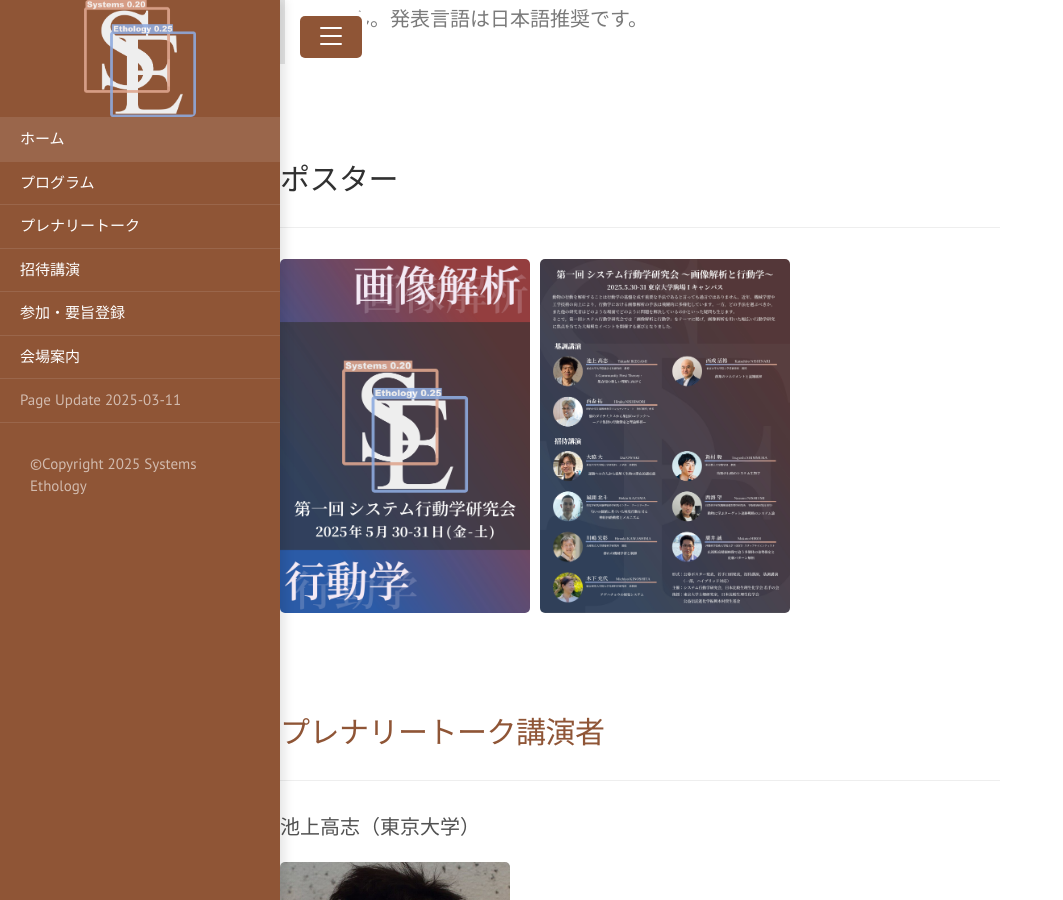
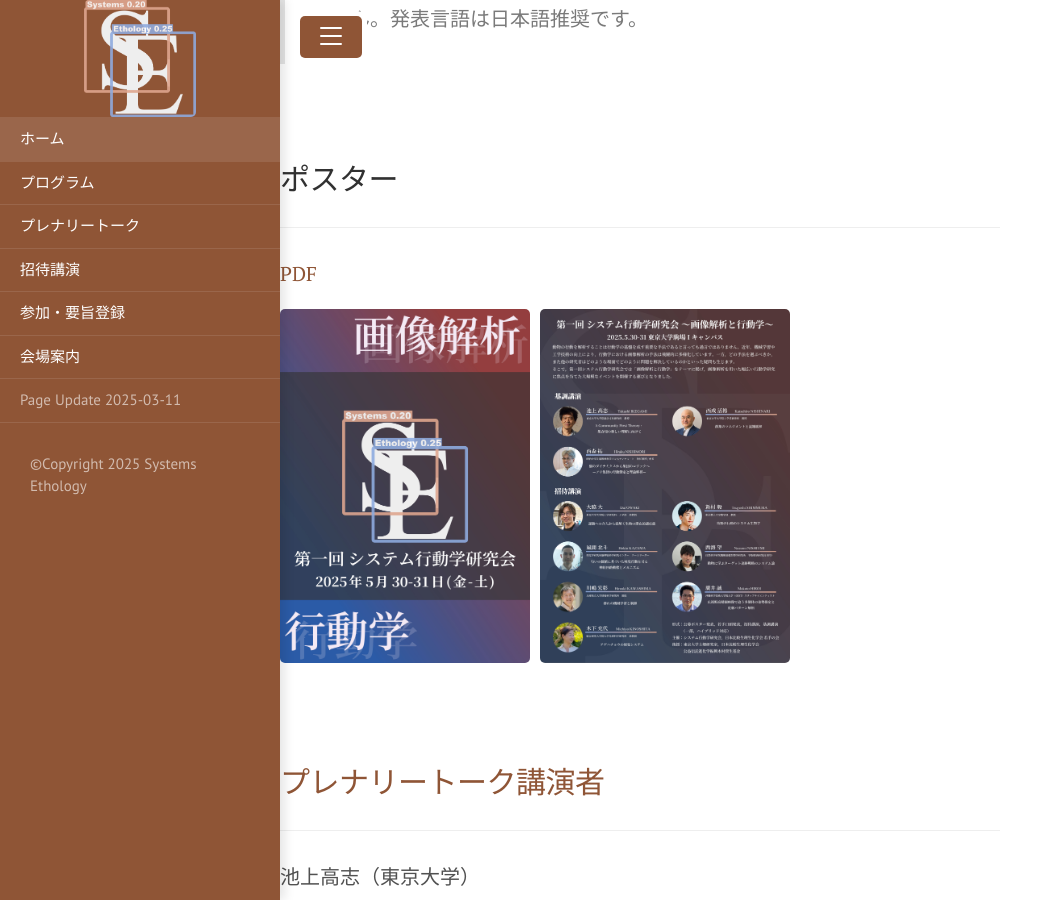
Before and after one commit to SystemsEthology/website, a Jekyll site: the page built from event_01/conference01_home.md, in a window 1280 px wide and 900 px high, scrolled down 1716 px. Shown: the whole window, without its empty margins (0-1063 px from the left). Built offline with Jekyll 4.4.1, drawn with Linux system fonts in a browser that asks for light colours.

Commit message:
Update conference01_home.md

```diff
--- a/event_01/conference01_home.md
+++ b/event_01/conference01_home.md
@@ -48,6 +48,8 @@ title: Home
 
 ## ポスター
 ***
+<a href="{{ site.baseurl }}/event_01/images/poster_systems_ethology.pdf" target="_blank" rel="noopener noreferrer">PDF</a>
+
 <div style="display: flex; gap: 10px;">
     <img src="{{ site.baseurl }}/event_01/images/poster_systems_ethology_01.jpg" width="250px">
     <img src="{{ site.baseurl }}/event_01/images/poster_systems_ethology_02.jpg" width="250px">
```
